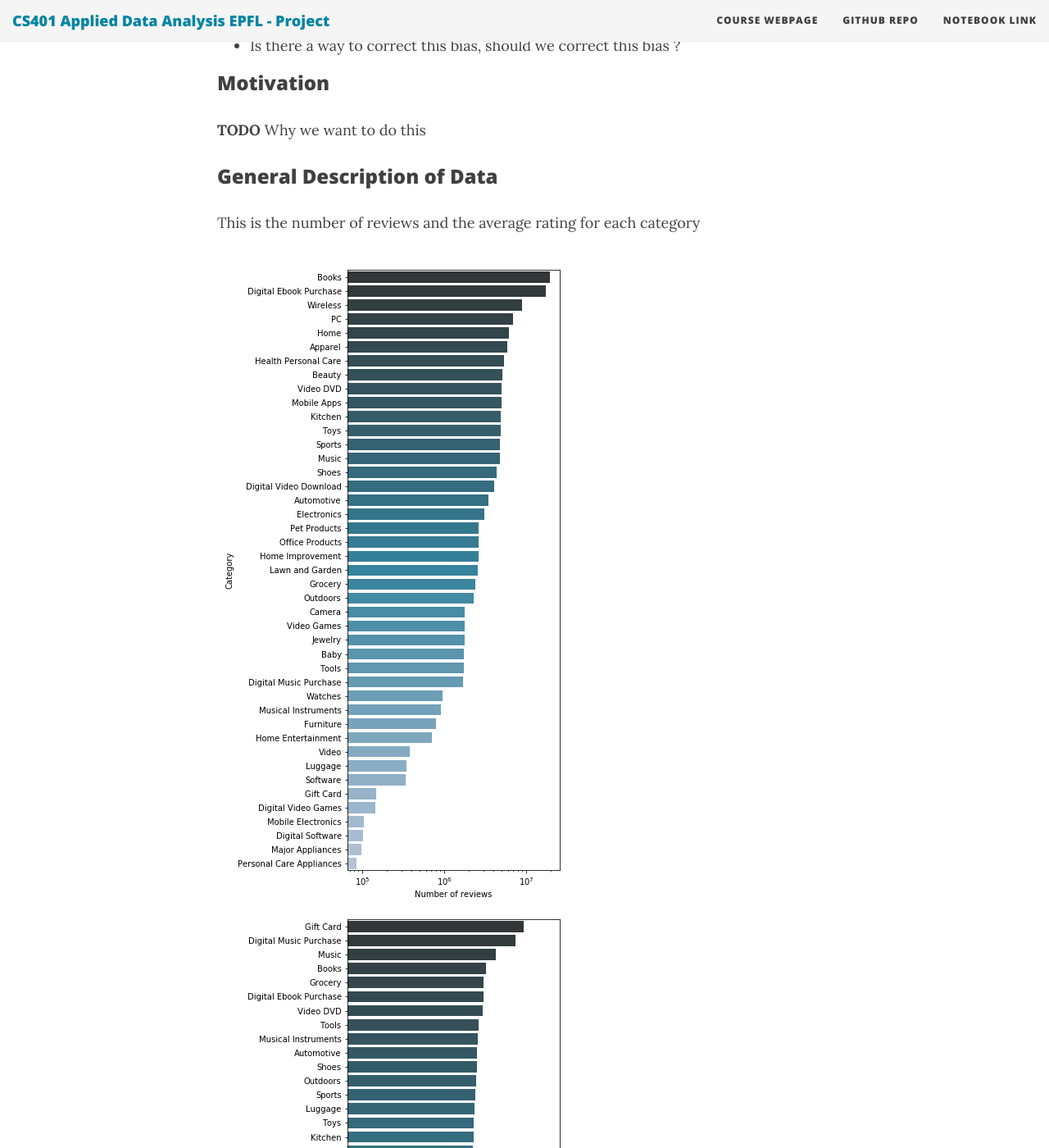
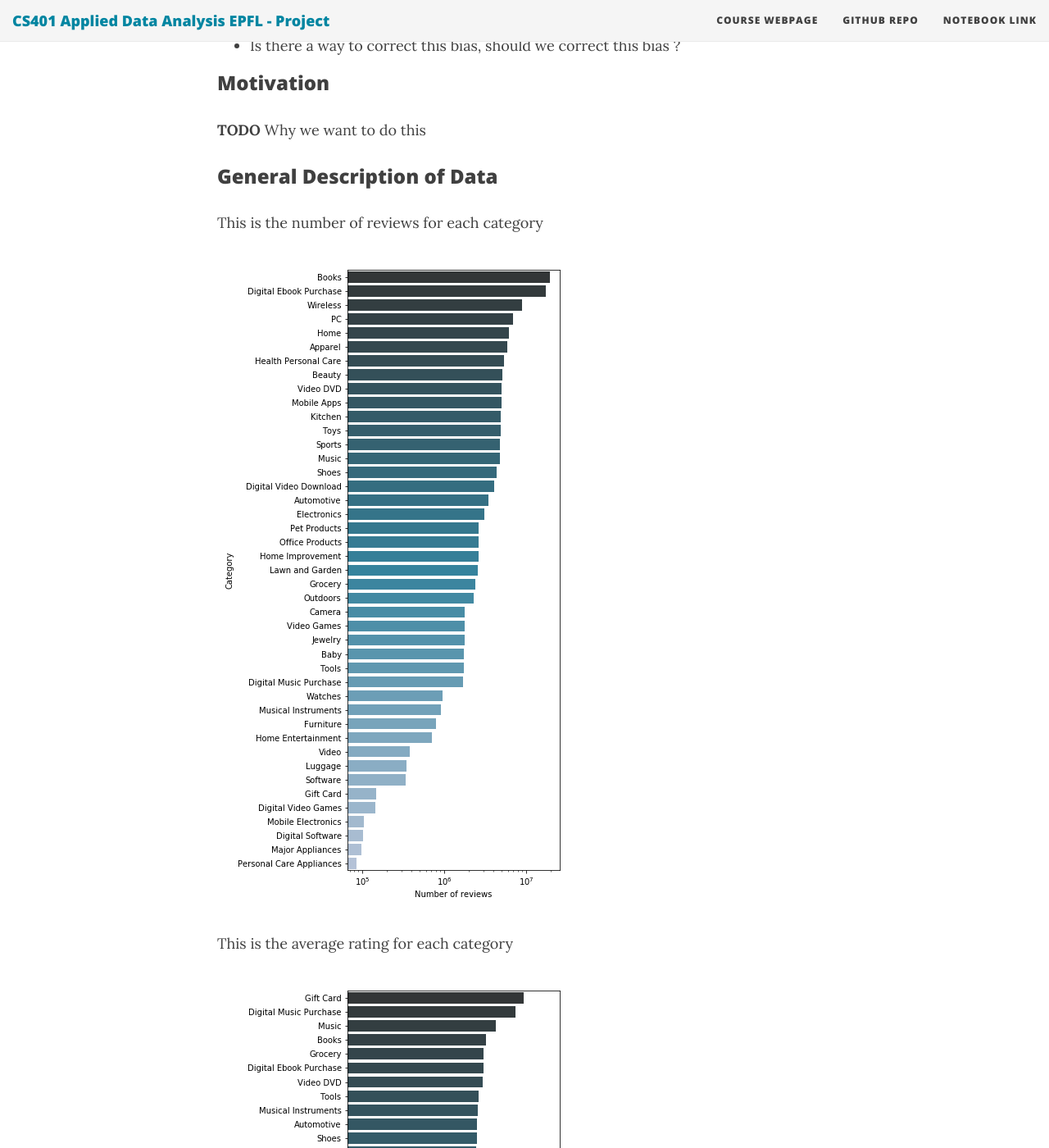
Before and after one commit to ada-lyn/ada-lyn.github.io, a Jekyll site: the page built from index.md, in a window 1280 px wide and 1400 px high, scrolled down 1996 px. Shown: the whole window at 82% size. Built offline with Jekyll 4.4.1, drawn with Linux system fonts in a browser that asks for light colours; nearby versions of some CDN libraries.

```diff
--- a/index.md
+++ b/index.md
@@ -48,11 +48,13 @@
 
 ### General Description of Data
 
-This is the number of reviews and the average rating for each category
+This is the number of reviews for each category
 
-![Number of review for each category](/img/other/n_by_category.png) ![Average rating for each category](/img/other/avg_by_category.png)
+![Number of review for each category](/img/other/n_by_category.png)
 
+This is the average rating for each category
 
+![Average rating for each category](/img/other/avg_by_category.png)
 
 # Effects on Rating
 
```
